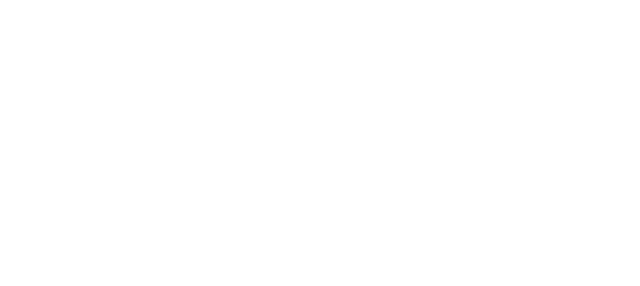
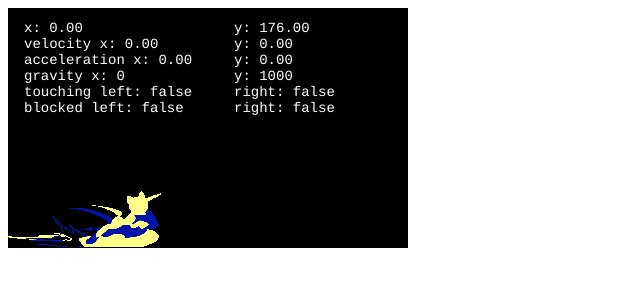
Before and after one commit to Retl/LD33-YouAreTheMonster, a plain HTML site: page index.html in a window 1280 px wide. Shown: the whole page, without its empty margins (0-640 px from the left). Drawn offline with Linux system fonts and the light colour scheme.

Commit message:
Cursor keys and Space to Jump

```diff
--- a/index.html
+++ b/index.html
@@ -2,14 +2,14 @@
 <meta charset="utf-8">
 <html>
 <head>
-  <title>Monster y Monster - LD33</title>
+  <title>Battle Beasts - LD33</title>
 </head>
 <body>
-  <script type="text/javascript" src="js/phaser.min.js" />
-  <script type="text/javascript" src="js/input.js" />
-  <script type="text/javascript" src="js/character.js" />
-  <script type="text/javascript" src="js/player.js" />
-  <script type="text/javascript" src="js/main.js" />
+  <script type="text/javascript" src="js/phaser.min.js"></script>
+  <script type="text/javascript" src="js/input.js"></script>
+  <script type="text/javascript" src="js/character.js"></script>
+  <script type="text/javascript" src="js/player.js"></script>
+  <script type="text/javascript" src="js/main.js"></script>
   <div id="main">
   </div>
 </body>
--- a/js/main.js
+++ b/js/main.js
@@ -0,0 +1,114 @@
+ld33 = {};
+
+// For setting velocity.
+ld33.pixelsPerSecond = function (px) {
+  return px * 60;
+}
+
+// For setting acceleration.
+ld33.pixelsPerSecondSquared = function (px) {
+  return px * 60 * 60;
+}
+
+var game = new Phaser.Game(400, 240, Phaser.AUTO, 'ld33-game', { preload: preload, create: create, update: update, render: render });
+
+function preload() {
+
+    game.load.image('ui', 'img/chaser-ui-154x64.png');
+    game.load.image('fx', 'img/chaser-fx-154x64.png');
+    game.load.image('sq', 'img/chaser-sq-154x64.png');
+    game.load.image('background', 'assets/games/starstruck/background2.png');
+
+}
+
+var player;
+var facing = 'left';
+var jumpTimer = 0;
+var cursors;
+var jumpButton;
+var bg;
+
+function create() {
+
+    game.physics.startSystem(Phaser.Physics.ARCADE);
+
+    //bg = game.add.tileSprite(0, 0, 800, 600, 'background');
+
+    game.physics.arcade.gravity.y = 300;
+
+    player = game.add.sprite(32, 160, 'ui');
+    game.physics.enable(player, Phaser.Physics.ARCADE);
+
+    player.anchor.x = 0.5;
+    player.body.collideWorldBounds = true;
+    player.body.gravity.y = 1000;
+    player.body.maxVelocity.y = 500;
+    //player.body.setSize(20, 32, 5, 16);
+
+    cursors = game.input.keyboard.createCursorKeys();
+    jumpButton = game.input.keyboard.addKey(Phaser.Keyboard.SPACEBAR);
+    jumpAltButton = game.input.keyboard.addKey(Phaser.Keyboard.Z);
+
+}
+
+function update() {
+
+    // game.physics.arcade.collide(player, layer);
+
+    player.body.velocity.x = 0;
+
+    if (cursors.left.isDown)
+    {
+        player.body.velocity.x = -150;
+
+        if (facing != 'left')
+        {
+            //player.animations.play('left');
+            player.scale.x = -1;
+            facing = 'left';
+        }
+    }
+    else if (cursors.right.isDown)
+    {
+        player.body.velocity.x = 150;
+
+        if (facing != 'right')
+        {
+            player.scale.x = 1;
+            facing = 'right';
+        }
+    }
+    else
+    {
+        if (facing != 'idle')
+        {
+            //player.animations.stop();
+
+            if (facing == 'left')
+            {
+                //player.frame = 0;
+            }
+            else
+            {
+                //player.frame = 5;
+            }
+
+            facing = 'idle';
+        }
+    }
+
+    if (jumpButton.isDown && player.body.onFloor() && game.time.now > jumpTimer)
+    {
+        player.body.velocity.y = ld33.pixelsPerSecond(-10);
+        jumpTimer = game.time.now + 750;
+    }
+
+}
+
+function render () {
+
+    // game.debug.text(game.time.physicsElapsed, 32, 32);
+    // game.debug.body(player);
+    game.debug.bodyInfo(player, 16, 24);
+
+}
```
Also changed, not shown: img/bg/bgidea.png (added), 2 other files.
